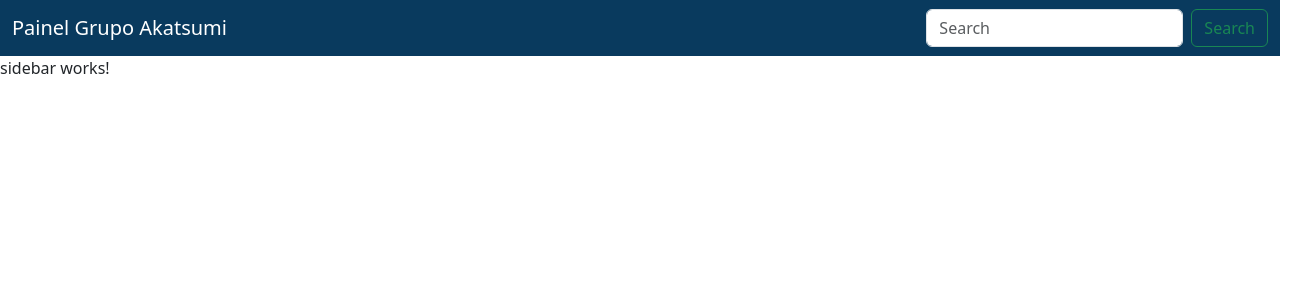
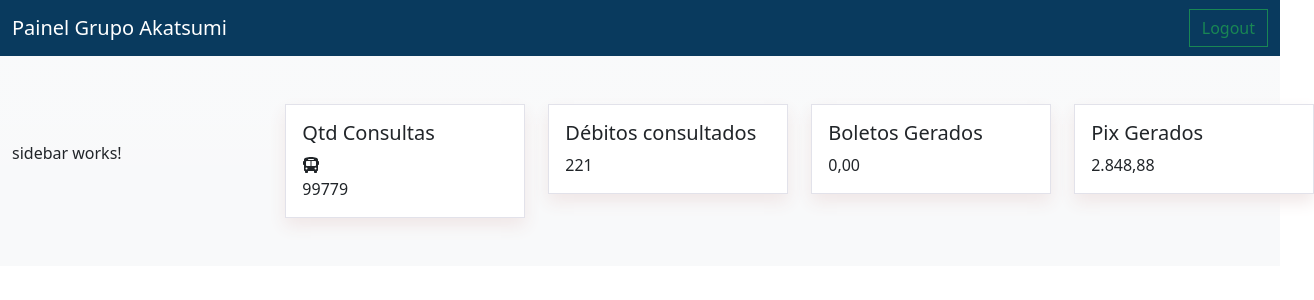
Before and after one commit to rsperlongo/akt-painel-frontend, an Angular app: page /dashboard in a window 1280 px wide. Shown: the top 300 px of the page, 1314 px wide, since content can reach past the window. Built offline with nearby package versions, Linux system fonts and the light colour scheme.

Commit message:
update dashboards

```diff
--- a/angular.json
+++ b/angular.json
@@ -30,9 +30,12 @@
               "src/assets"
             ],
             "styles": [
-              "src/styles.scss"
+              "src/styles.scss",
+              "node_modules/@fortawesome/fontawesome-free/css/all.min.css"
             ],
-            "scripts": []
+            "scripts": [
+              "node_modules/@fortawesome/fontawesome-free/js/all.min.js"
+            ]
           },
           "configurations": {
             "production": {
--- a/package.json
+++ b/package.json
@@ -18,6 +18,11 @@
     "@angular/platform-browser": "^16.2.0",
     "@angular/platform-browser-dynamic": "^16.2.0",
     "@angular/router": "^16.2.0",
+    "@fortawesome/angular-fontawesome": "^0.13.0",
+    "@fortawesome/fontawesome-free": "^6.4.2",
+    "@fortawesome/free-brands-svg-icons": "^6.4.2",
+    "@fortawesome/free-regular-svg-icons": "^6.4.2",
+    "@fortawesome/free-solid-svg-icons": "^6.4.2",
     "@ng-bootstrap/ng-bootstrap": "^15.1.1",
     "@popperjs/core": "^2.11.8",
     "bootstrap": "^5.3.2",
--- a/src/app/app.module.ts
+++ b/src/app/app.module.ts
@@ -5,6 +5,7 @@ import { AppRoutingModule } from './app-routing.module';
 import { AppComponent } from './app.component';
 import { NgbModule } from '@ng-bootstrap/ng-bootstrap';
 import { HttpClientModule } from '@angular/common/http';
+import { FontAwesomeModule } from '@fortawesome/angular-fontawesome'
 
 @NgModule({
   declarations: [
@@ -15,6 +16,7 @@ import { HttpClientModule } from '@angular/common/http';
     AppRoutingModule,
     HttpClientModule,
     NgbModule,
+    FontAwesomeModule
   ],
   providers: [],
   bootstrap: [AppComponent]
--- a/src/app/components/header/header.component.html
+++ b/src/app/components/header/header.component.html
@@ -1,9 +1,6 @@
 <nav class="navbar" style="background-color: #093a5e;">
     <div class="container-fluid">
         <a class="navbar-brand">Painel Grupo Akatsumi</a>
-        <form class="d-flex" role="search">
-            <input class="form-control me-2" type="search" placeholder="Search" aria-label="Search">
-            <button class="btn btn-outline-success" type="submit">Search</button>
-        </form>
+        <button class="btn btn-outline-success" type="submit">Logout</button>
     </div>
 </nav>
--- a/src/app/dashboard/dashboard.component.html
+++ b/src/app/dashboard/dashboard.component.html
@@ -1,4 +1,45 @@
 <app-header></app-header>
-<div class="col-4">
-    <app-sidebar></app-sidebar>
+<div class="container-fluid bg-light bg-gradient">
+    <div class="row align-items-center">
+        <div class="col-2">
+            <app-sidebar></app-sidebar>
+        </div>
+        <div class="col-10">
+           <div class="row justify-content-between m-5">
+                <div class="col-2">
+                    <div class="card" style="width: 15rem;">
+                        <div class="card-body">
+                          <h5 class="card-title">Qtd Consultas</h5>
+                          <i class="fa-solid fa-bus">bus</i>
+                          <p class="card-text">99779</p>
+                        </div>
+                      </div>
+                </div>
+                <div class="col-2">
+                    <div class="card" style="width: 15rem;">
+                        <div class="card-body">
+                          <h5 class="card-title">Débitos consultados</h5>
+                          <p class="card-text">221</p>
+                        </div>
+                      </div>
+                </div>
+                <div class="col-2">
+                    <div class="card" style="width: 15rem;">
+                        <div class="card-body">
+                          <h5 class="card-title">Boletos Gerados</h5>
+                          <p class="card-text">0,00</p>
+                        </div>
+                      </div>
+                </div>
+                <div class="col-2">
+                    <div class="card" style="width: 15rem;">
+                        <div class="card-body">
+                          <h5 class="card-title">Pix Gerados</h5>
+                          <p class="card-text">2.848,88</p>
+                        </div>
+                      </div>
+                </div>
+           </div>
+        </div>
+    </div>
 </div>
--- a/src/app/dashboard/dashboard.component.scss
+++ b/src/app/dashboard/dashboard.component.scss
@@ -0,0 +1 @@
+@import "../../styles.scss";
--- a/src/app/login/login.component.html
+++ b/src/app/login/login.component.html
@@ -1,5 +1,4 @@
 <div class="vh-100 d-flex justify-content-center align-items-center">
-    <div class="col-4"></div>
     <div class="container">
         <div class="row d-flex justify-content-center">
         <div class="col-4">
@@ -27,5 +26,4 @@
         </div>
       </div>
     </div>
-    <div class="col-4"></div>
   </div>
--- a/src/styles.scss
+++ b/src/styles.scss
@@ -1,12 +1,15 @@
 h2 {
     font-size: 16px;
     font-weight: bold;
-    color: rgb(40, 98, 151);
+    color: rgb(8, 65, 119);
 }
 
 .card {
-    border: solid 1px black;
+    border: solid 1px rgba(212, 211, 224, 0.664);
     border-radius: 0;
+    box-shadow: 0 0.5rem 1rem rgb(240, 231, 231);
+    height: fit-content;
+    background-color: white;
 }
 
 .form-control {
@@ -19,4 +22,4 @@ h2 {
   }
 
 /* Importing Bootstrap SCSS file. */
-@import 'bootstrap/scss/bootstrap';
+// @import 'bootstrap/scss/bootstrap';
```
Also changed, not shown: 1 other file (tests, documents, lock files or other folders).
